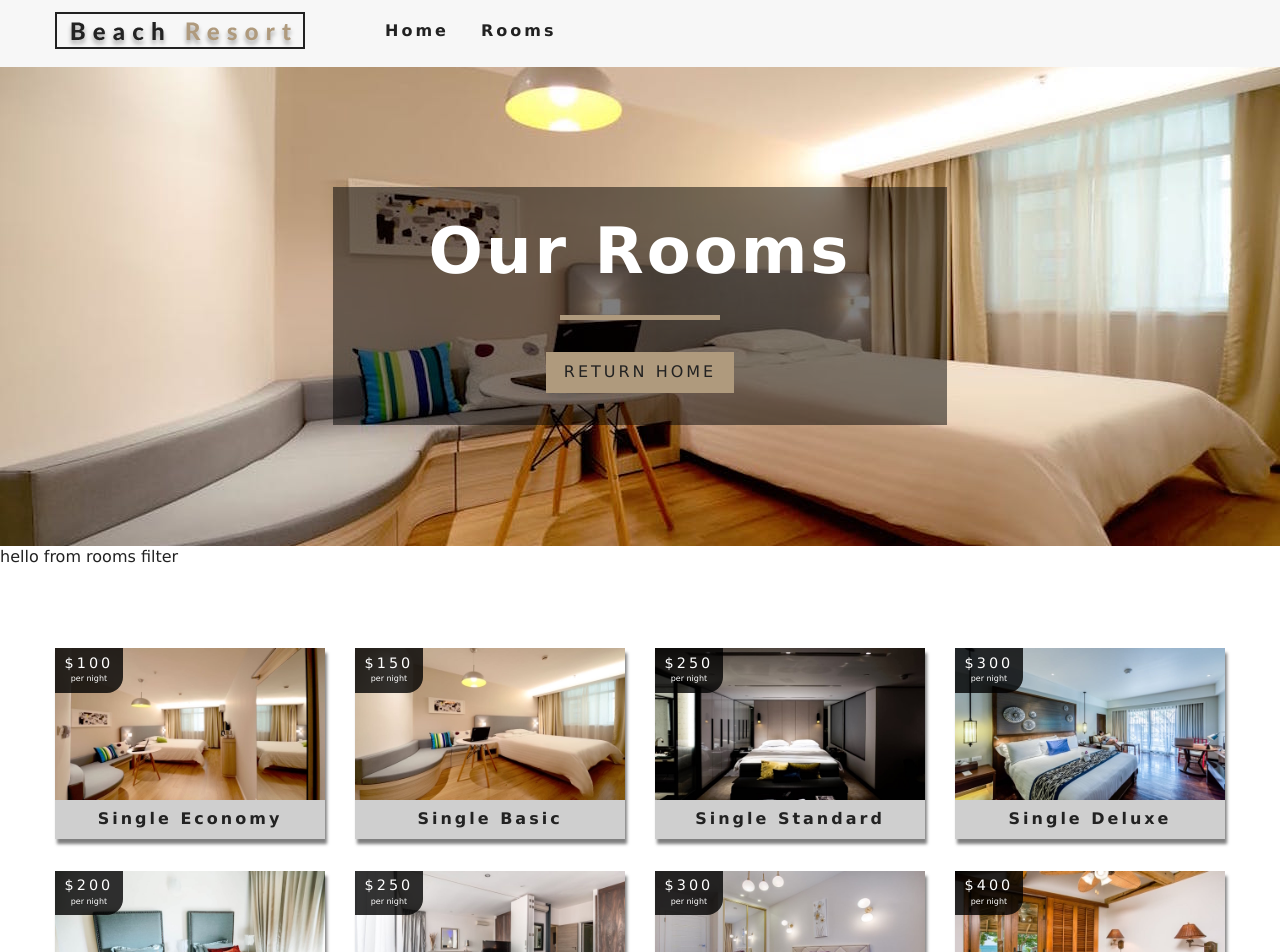
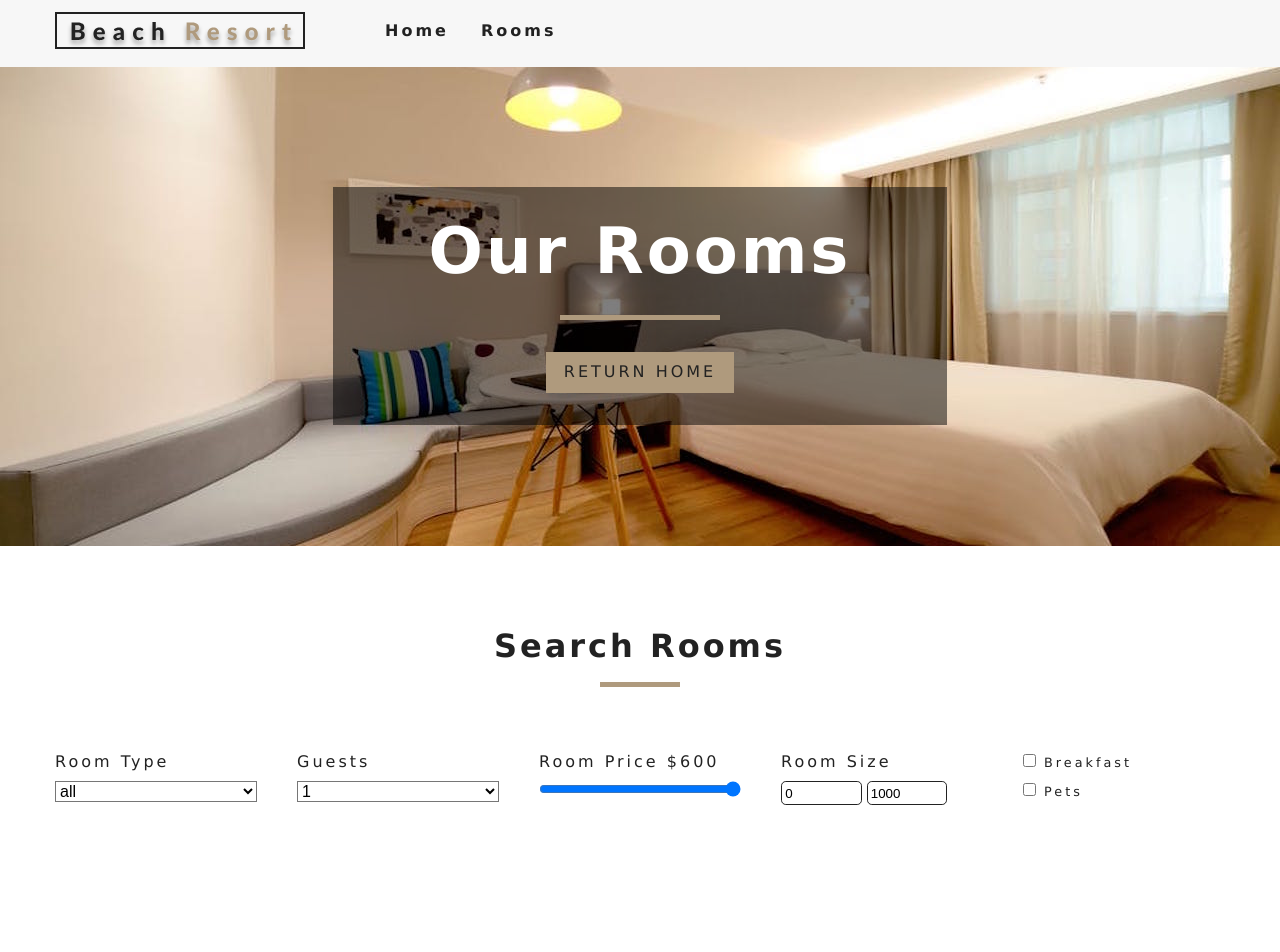
Before and after one commit to ZefirTheFear/hotel, a React (Create React App) app: page /rooms in a window 1280 px wide. Shown: the top 952 px of the page. Built offline with nearby package versions, Linux system fonts and the light colour scheme.

Commit message:
romsfilter component added

```diff
--- a/src/components/FeaturedRooms/FeaturedRooms.js
+++ b/src/components/FeaturedRooms/FeaturedRooms.js
@@ -1,24 +1,22 @@
-import React, { useContext } from "react";
+import React from "react";
 
 import Title from "../Title/Title";
-import Loading from "../Loading/Loading";
 import Room from "../Room/Room";
-import { RoomContext } from "../../context";
+
+import rooms from "../../data";
 
 import "./FeaturedRooms.scss";
 
 const FeaturedRooms = () => {
-  const roomContext = useContext(RoomContext);
-
   return (
     <section className="featured-rooms">
       <Title title="featured rooms" />
       <div className="featured-rooms__center">
-        {roomContext.loading ? (
-          <Loading />
-        ) : (
-          roomContext.featuredRooms.map(room => <Room key={room.id} room={room} />)
-        )}
+        {rooms
+          .filter(room => room.featured)
+          .map(room => (
+            <Room key={room.id} room={room} />
+          ))}
       </div>
     </section>
   );
--- a/src/components/RoomsContainer/RoomsContainer.js
+++ b/src/components/RoomsContainer/RoomsContainer.js
@@ -6,11 +6,10 @@ import { RoomContext } from "../../context";
 
 const RoomsContainer = () => {
   const roomContext = useContext(RoomContext);
-  console.log(roomContext);
 
   return (
     <>
-      <RoomsFilter rooms={roomContext.rooms} />
+      <RoomsFilter />
       <RoomsList rooms={roomContext.sortedRooms} />
     </>
   );
--- a/src/components/RoomsFilter/RoomsFilter.js
+++ b/src/components/RoomsFilter/RoomsFilter.js
@@ -1,7 +1,166 @@
-import React from "react";
+import React, { useContext, useEffect, useRef } from "react";
+
+import Title from "../Title/Title";
+import { RoomContext } from "../../context";
+
+import rooms from "../../data";
+import "./RoomsFilter.scss";
 
 const RoomsFilter = () => {
-  return <>hello from rooms filter</>;
+  const roomContext = useContext(RoomContext);
+
+  const compDidMount = useRef(false);
+  const formChanged = useRef();
+
+  useEffect(() => {
+    if (compDidMount.current) {
+      roomContext.setSortedRooms(fitlerRooms());
+    }
+    compDidMount.current = true;
+    // eslint-disable-next-line react-hooks/exhaustive-deps
+  }, [formChanged.current]);
+
+  const handleChange = e => {
+    const value = e.target.type === "checkbox" ? e.target.checked : e.target.value;
+    const name = e.target.name.charAt(0).toUpperCase() + e.target.name.slice(1);
+    console.log(name, value);
+
+    const fn = `roomContext.set${name}(value)`;
+    // eslint-disable-next-line no-eval
+    eval(fn);
+    formChanged.current = Date.now();
+  };
+
+  const fitlerRooms = () => {
+    let tempRooms = [...rooms];
+    // filter by type
+    if (roomContext.type !== "all") {
+      tempRooms = tempRooms.filter(room => room.type === roomContext.type);
+    }
+    // filter by capacity
+    if (roomContext.capacity !== 1) {
+      tempRooms = tempRooms.filter(room => room.capacity >= roomContext.capacity);
+    }
+    // filter by price
+    tempRooms = tempRooms.filter(room => room.price <= roomContext.price);
+    //filter by size
+    tempRooms = tempRooms.filter(
+      room => room.size >= roomContext.minSize && room.size <= roomContext.maxSize
+    );
+    //filter by breakfast
+    if (roomContext.breakfast) {
+      tempRooms = tempRooms.filter(room => room.breakfast === true);
+    }
+    //filter by pets
+    if (roomContext.pets) {
+      tempRooms = tempRooms.filter(room => room.pets === true);
+    }
+    return tempRooms;
+  };
+
+  const getUnique = (items, value) => {
+    return [...new Set(items.map(item => item[value]))];
+  };
+
+  let types = getUnique(rooms, "type");
+  types = ["all", ...types];
+  let people = getUnique(rooms, "capacity");
+
+  return (
+    <section className="roomsfilter">
+      <Title title="search rooms" />
+      <form className="roomsfilter__form">
+        {/* select type */}
+        <div className="roomsfilter__form-group">
+          <label>room type</label>
+          <select
+            name="type"
+            onChange={handleChange}
+            className="roomsfilter__form-control"
+            value={roomContext.type}
+          >
+            {types.map((item, index) => (
+              <option key={index} value={item}>
+                {item}
+              </option>
+            ))}
+          </select>
+        </div>
+        {/* end of select type */}
+        {/* guests  */}
+        <div className="roomsfilter__form-group">
+          <label>Guests</label>
+          <select
+            name="capacity"
+            onChange={handleChange}
+            className="roomsfilter__form-control"
+            value={roomContext.capacity}
+          >
+            {people.map((item, index) => (
+              <option key={index} value={item}>
+                {item}
+              </option>
+            ))}
+          </select>
+        </div>
+        {/* end of guests */}
+        {/* room price */}
+        <div className="roomsfilter__form-group">
+          <label htmlFor="price">room price ${roomContext.price}</label>
+          <input
+            type="range"
+            name="price"
+            min="0"
+            max={roomContext.maxPrice}
+            id="price"
+            value={roomContext.price}
+            onChange={handleChange}
+            className="roomsfilter__form-control"
+          />
+        </div>
+        {/* end of room price*/}
+        {/* size */}
+        <div className="roomsfilter__form-group">
+          <label htmlFor="price">room size </label>
+          <div className="size-inputs">
+            <input
+              type="number"
+              name="minSize"
+              value={roomContext.minSize}
+              onChange={handleChange}
+              className="size-input"
+            />
+            <input
+              type="number"
+              name="maxSize"
+              value={roomContext.maxSize}
+              onChange={handleChange}
+              className="size-input"
+            />
+          </div>
+        </div>
+        {/* end of select type */}
+        {/* extras */}
+        <div className="roomsfilter__form-group">
+          <div className="single-extra">
+            <input
+              type="checkbox"
+              name="breakfast"
+              id="breakfast"
+              checked={roomContext.breakfast}
+              onChange={handleChange}
+            />
+            <label htmlFor="breakfast">breakfast</label>
+          </div>
+          <div className="single-extra">
+            <input type="checkbox" name="pets" checked={roomContext.pets} onChange={handleChange} />
+            <label htmlFor="breakfast">pets</label>
+          </div>
+        </div>
+        {/* end of extras type */}
+      </form>
+    </section>
+  );
 };
 
 export default RoomsFilter;
--- a/src/components/RoomsFilter/RoomsFilter.scss
+++ b/src/components/RoomsFilter/RoomsFilter.scss
@@ -0,0 +1,50 @@
+.roomsfilter {
+  padding: 5rem 0;
+}
+.roomsfilter__form {
+  width: 60vw;
+  margin: 0 auto;
+  display: grid;
+  grid-template-columns: repeat(auto-fit, minmax(202px, 1fr));
+  grid-row-gap: 2rem;
+  grid-column-gap: 40px;
+}
+.roomsfilter__form-group {
+  text-transform: capitalize;
+}
+.roomsfilter__form-group label {
+  display: block;
+  letter-spacing: var(--mainSpacing);
+  margin-bottom: 0.5rem;
+}
+.roomsfilter__form-control {
+  width: 100%;
+  background: transparent;
+  font-size: 1rem;
+}
+.size-inputs {
+  display: flex;
+}
+.size-input {
+  width: 40%;
+  padding: 0.2rem;
+  border: 1px solid var(--mainBlack);
+  border-radius: 0.3rem;
+  margin-right: 0.3rem;
+}
+.single-extra label {
+  display: inline-block;
+  font-size: 0.8rem;
+  margin-left: 0.5rem;
+}
+@media screen and (min-width: 776px) {
+  .roomsfilter__form {
+    width: 70vw;
+  }
+}
+@media screen and (min-width: 992px) {
+  .roomsfilter__form {
+    width: 95vw;
+    max-width: 1170px;
+  }
+}
--- a/src/context.js
+++ b/src/context.js
@@ -1,26 +1,44 @@
-import React, { useState, useEffect } from "react";
+import React, { useState } from "react";
 
 import data from "./data";
 
 export const RoomContext = React.createContext();
 
 export const RoomProvider = ({ children }) => {
-  const [rooms, setRooms] = useState([]);
-  const [sortedRooms, setSortedRooms] = useState([]);
-  const [featuredRooms, setFeaturedRooms] = useState([]);
-  const [loading, setLoading] = useState(true);
+  const [sortedRooms, setSortedRooms] = useState([...data]);
 
-  useEffect(() => {
-    let featuredRooms = data.filter(room => room.featured);
-    setRooms(data);
-    setSortedRooms(data);
-    setFeaturedRooms(featuredRooms);
-    setLoading(false);
-    // eslint-disable-next-line react-hooks/exhaustive-deps
-  }, []);
+  const [type, setType] = useState("all");
+  const [capacity, setCapacity] = useState(1);
+  const [price, setPrice] = useState(Math.max(...data.map(item => item.price)));
+  const [maxPrice, setMaxPrice] = useState(Math.max(...data.map(item => item.price)));
+  const [minSize, setMinSize] = useState(0);
+  const [maxSize, setMaxSize] = useState(Math.max(...data.map(item => item.size)));
+  const [breakfast, setBreakfast] = useState(false);
+  const [pets, setPets] = useState(false);
 
   return (
-    <RoomContext.Provider value={{ rooms, sortedRooms, featuredRooms, loading }}>
+    <RoomContext.Provider
+      value={{
+        sortedRooms,
+        setSortedRooms,
+        type,
+        setType,
+        capacity,
+        setCapacity,
+        price,
+        setPrice,
+        maxPrice,
+        setMaxPrice,
+        minSize,
+        setMinSize,
+        maxSize,
+        setMaxSize,
+        breakfast,
+        setBreakfast,
+        pets,
+        setPets
+      }}
+    >
       {children}
     </RoomContext.Provider>
   );
--- a/src/pages/SingleRoom/SingleRoom.js
+++ b/src/pages/SingleRoom/SingleRoom.js
@@ -1,16 +1,15 @@
-import React, { useContext } from "react";
+import React from "react";
 import { Link } from "react-router-dom";
 
 import Hero from "../../components/Hero/Hero";
 import Banner from "../../components/Banner/Banner";
-import { RoomContext } from "../../context";
 
+import rooms from "../../data";
 import "./SingleRoom.scss";
 
 const SingleRoom = props => {
-  const roomContext = useContext(RoomContext);
+  const room = rooms.find(room => room.urlName === props.match.params.room);
 
-  const room = roomContext.rooms.find(room => room.urlName === props.match.params.room);
   if (!room) {
     return (
       <div className="error">
@@ -21,6 +20,7 @@ const SingleRoom = props => {
       </div>
     );
   }
+
   return (
     <>
       <Hero className="singleRoomHero" imgUrl={room.images[0]}>
```
Also changed, not shown: src/setupTests.js (deleted, +0 -5 lines), src/images/gif/loading-arrow.gif (deleted), src/images/gif/loading-gear.gif (deleted).
